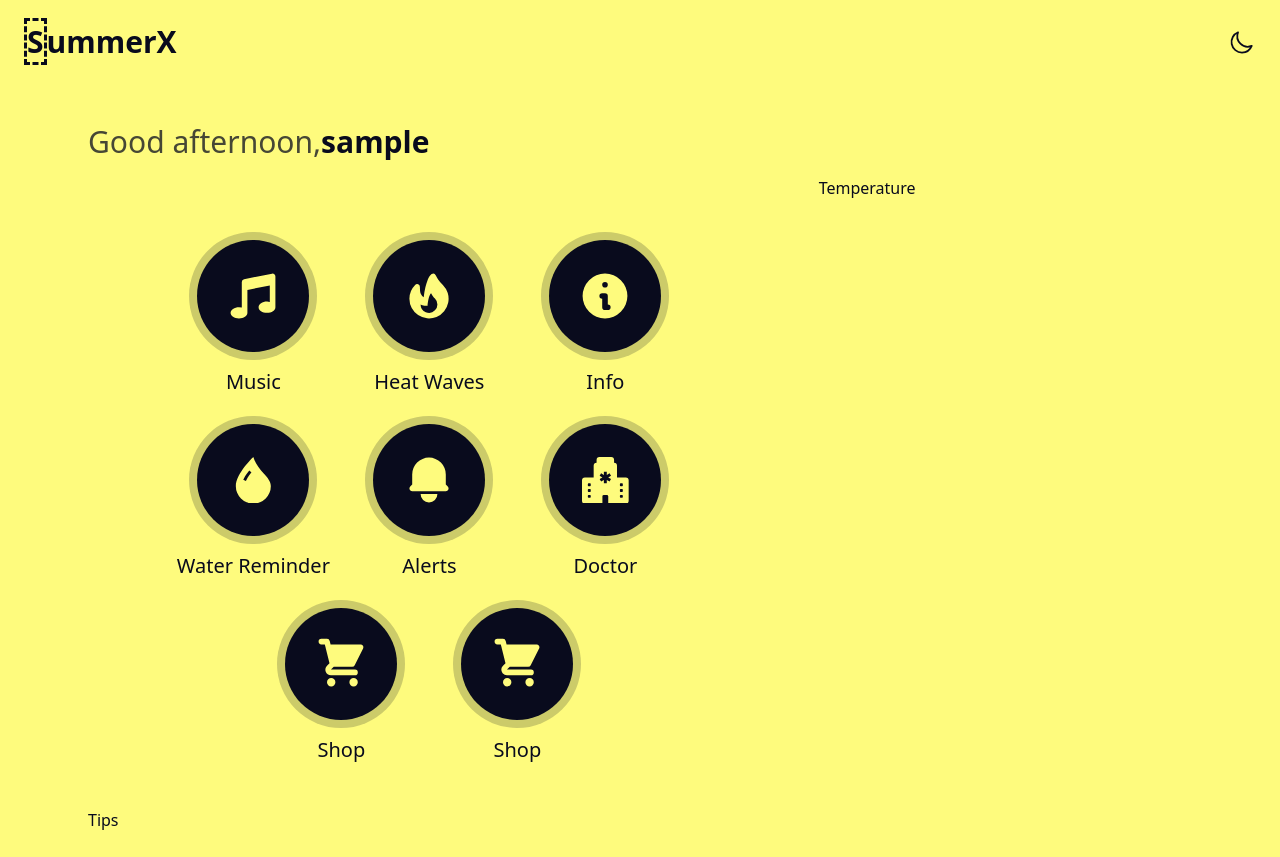
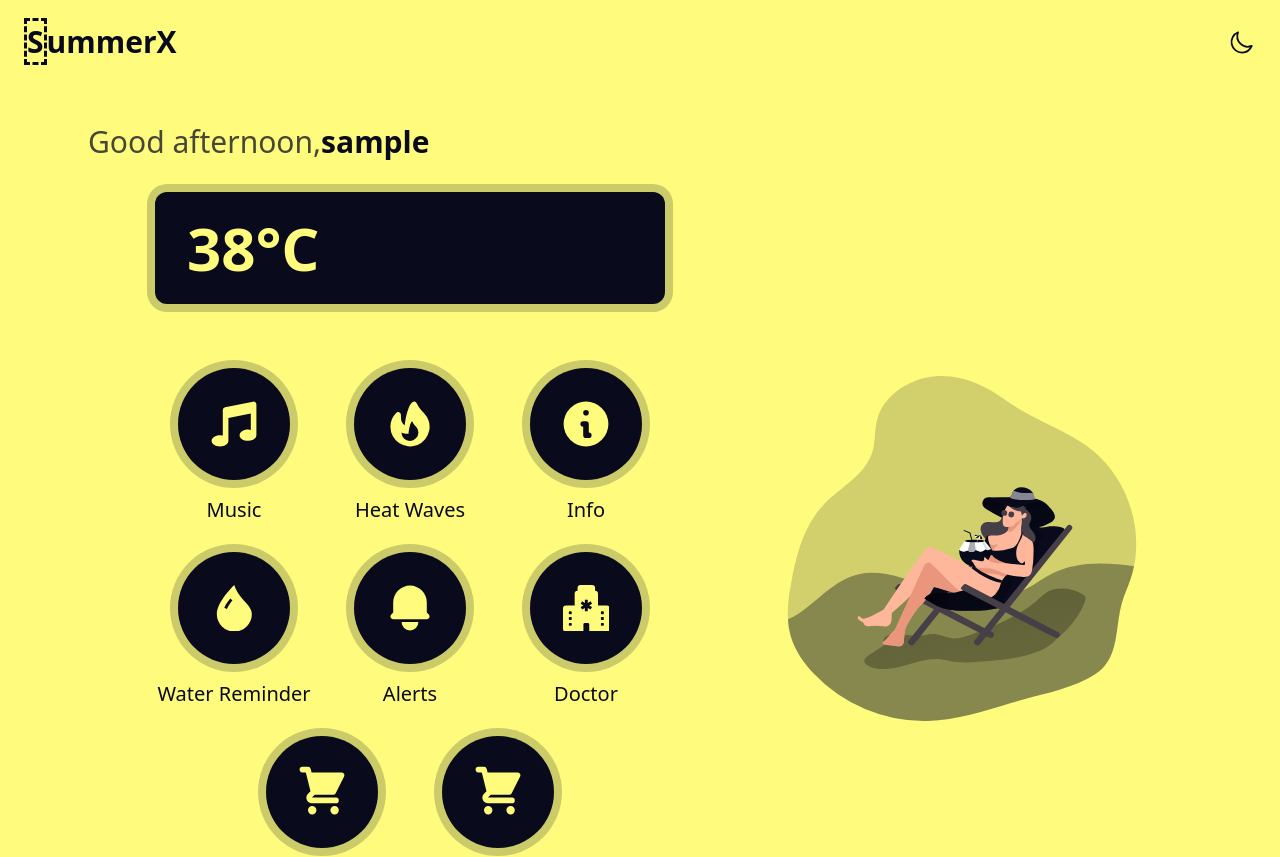
Before and after one commit to VishwaGauravIn/summerx, a Next.js app: page / in a window 1280 px wide. Shown: the top 857 px of the page. Built offline with nearby package versions, Linux system fonts and the light colour scheme; no server answers; sample sign-in values are in the browser's storage.

Commit message:
changed dashboard UI + impv

```diff
--- a/components/Dashboard/index.js
+++ b/components/Dashboard/index.js
@@ -6,11 +6,17 @@ import Widgets from "./widgets";
 
 export default function Dashboard() {
   return (
-    <div className="md:p-16">
+    <div className="md:p-16 w-full">
       <Greeting />
-      <div className="flex flex-row flex-wrap p-4">
-        <Widgets />
-        <Temperature />
+      <div className="flex flex-row flex-wrap w-full">
+        <div className="flex flex-col flex-wrap p-4 items-center w-7/12">
+          <Temperature />
+          <Widgets />
+        </div>
+        <div className="flex justify-center items-center w-5/12">
+          <img src="/pic3.svg" alt="" className="w-full dark:hidden" />
+          <img src="/pic3_dark.svg" alt="" className="w-full hidden dark:block" />
+        </div>
       </div>
       <div className="">
         <Tips />
--- a/components/Dashboard/temperature/index.js
+++ b/components/Dashboard/temperature/index.js
@@ -10,6 +10,8 @@ export default function Temperature() {
       console.log(res)
     });
   return (
-    <div>Temperature</div>
+    <div className='w-10/12 mt-4 h-28 ring-8 ring-primary/20 dark:ring-secondary/20 bg-primary dark:bg-secondary rounded-xl dark:text-primary text-secondary p-8 flex items-center'>
+      <p className="text-6xl font-semibold">38°C</p>
+    </div>
   )
 }
--- a/components/Dashboard/widgets/Widget.js
+++ b/components/Dashboard/widgets/Widget.js
@@ -2,9 +2,9 @@ import React from 'react'
 
 export default function Widget({icon, label}) {
   return (
-    <div className="group w-28 h-28 rounded-full flex flex-col mr-16 mb-[72px] justify-center items-center dark:text-primary text-secondary bg-primary dark:bg-secondary transition-all ease-in-out ring-8 ring-primary/20 dark:ring-secondary/20 relative">
+    <div className="group w-28 h-28 rounded-full flex flex-col mx-8 mb-[72px] justify-center items-center dark:text-primary text-secondary bg-primary dark:bg-secondary transition-all ease-in-out ring-8 ring-primary/20 dark:ring-secondary/20 relative">
         {icon}
-        <p className="absolute w-max -bottom-11 text-xl text-primary dark:text-zinc-200 group-hover:flex font-medium">{label}</p>
+        <p className="absolute w-max -bottom-11 text-xl text-primary dark:text-secondary group-hover:flex font-medium">{label}</p>
       </div>
   )
 }
--- a/components/Dashboard/widgets/index.js
+++ b/components/Dashboard/widgets/index.js
@@ -10,7 +10,7 @@ import Widget from "./Widget";
 
 export default function Widgets() {
   return (
-    <div className="w-8/12 flex flex-row flex-wrap pt-16 px-4 justify-center">
+    <div className="w-full flex flex-row flex-wrap pt-16 px-4 justify-center">
       <Widget icon={Music} label="Music" />
       <Widget icon={Fire} label="Heat Waves" />
       <Widget icon={Info} label="Info" />
```
Also changed, not shown: public/pic3.svg (added), public/pic3_dark.svg (added).
